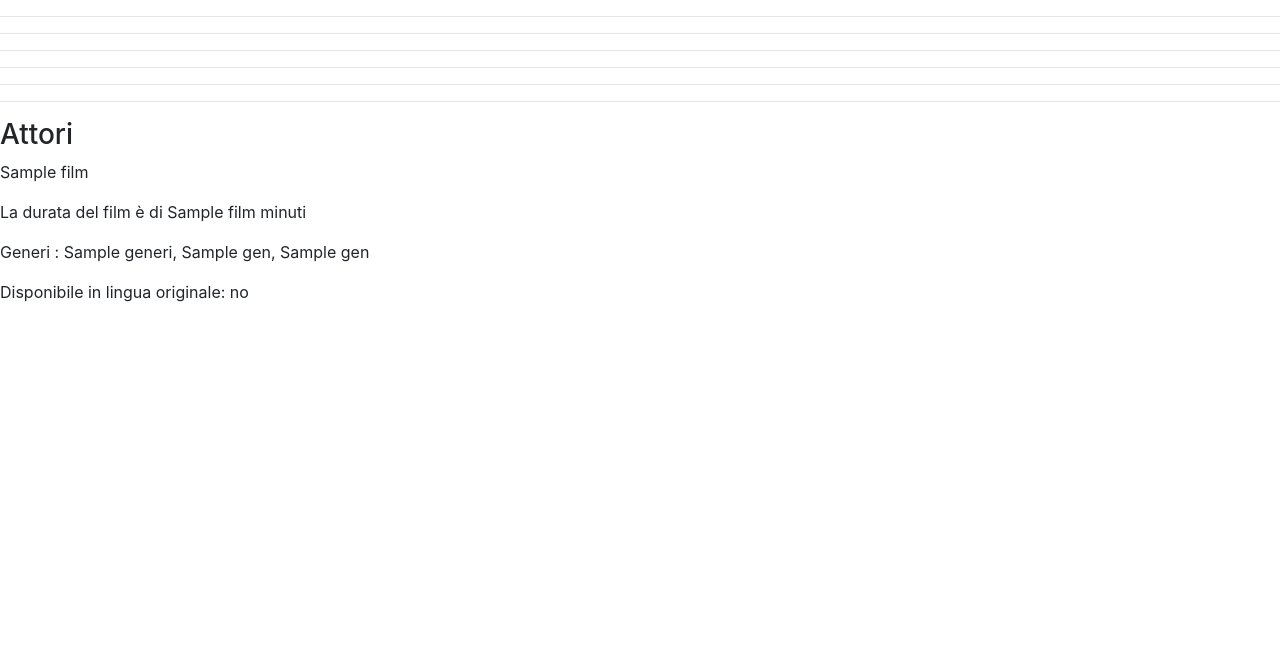
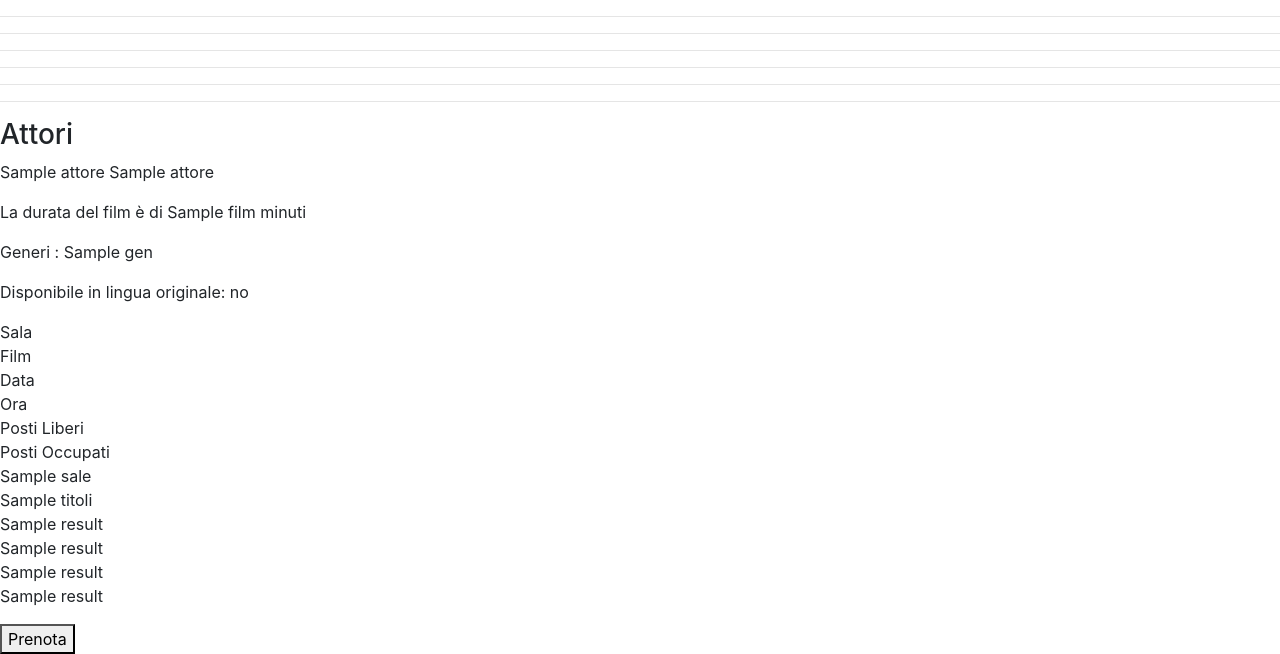
Before and after one commit to FusaroMattia/CinemaRossini, a Python web app: template templates/film.html in a window 1280 px wide. Shown: the part 400-1054 px from the top of the page. Before the commit the page ends 702 px from the top, so only its background shows below. Run offline with Jinja, Linux system fonts and the light colour scheme; the template is opened without the code that fills it: most values are stand-ins (such as "Sample title", 1, 10 or a date in 2020); some libraries are stand-ins or nearby versions.

Commit message:
finito film

```diff
--- a/templates/film.html
+++ b/templates/film.html
@@ -16,8 +16,7 @@
 
 {% block content %}
 
-
-<img src="{{url_for('static', filename='{{film[1]}}.jpg')}}" alt="Mia Immagine" style= "width:400px;height:400px;">
+<img src="{{url_for('static', filename='{{str(film[1])}}.jpg')}}" alt="Mia Immagine" style= "width:400px;height:400px;">
 
 
           <h2>{{film[1]}}</h2>
@@ -27,16 +26,20 @@
 
 
 <hr><hr><hr><hr><hr><hr>
+
           <h3>Attori</h3>
 
-          <p>{{film[2]}}</p>
+          <p>{{attore[0]}} {{attore[1]}}</p>
 
 
           <p>La durata del film è di {{film[3]}} minuti</p>
 
 
 
-          <p>Generi : {{generi}}, {{generi[2]}}, {{generi[3]}}</p>
+          <p>Generi :
+              {% for n in generi%}
+                {{n}}</p>
+              {% endfor %}
 
 
 
@@ -47,8 +50,49 @@
     <p>Disponibile in lingua originale: si</p>
 {% else %}
     <p>Disponibile in lingua originale: no</p>
+{%endif%}
 
-{%endif%}
+
+<div class="contenitore">
+       <div class="table">
+          <div class="table-header">
+                  <div class="header__item">Sala </div>
+                  <div class="header__item">Film </div>
+                  <div class="header__item">Data </div>
+                  <div class="header__item">Ora </div>
+                  <div class="header__item">Posti Liberi </div>
+                  <div class="header__item">Posti Occupati </div>
+          </div>
+  <div class="table-content">
+  {% for n in results %}
+        <div class="table-row">
+            <div class="table-data">{{sale[loop.index-1] }}</div>
+
+
+  {% if current_user.is_authenticated :%}
+          <div class="table-data">
+          <form action="/film" method="post" id="form">
+          <input type="hidden" name="film" value="{{n[2]}}">
+          <a href="javascript:{}" onclick="document.getElementById('form').submit(); return false;">{{titoli[loop.index-1] }}</a>
+          </form>
+          </div>
+  {% else: %}
+          <div class="table-data">{{titoli[loop.index-1] }}</div>
+  {% endif%}
+
+
+            <div class="table-data">{{n[3] }}</div>
+            <div class="table-data">{{n[4] }}</div>
+            <div class="table-data">{{n[5] }}</div>
+            <div class="table-data">{{n[6] }}</div>
+    </div>
+  {% endfor  %}
+  </div>
+  </div>
+  </div>
+
+
+<button type="button" onclick="alert('Hello world!')">Prenota</button>
 
 
 
```
Also changed, not shown: db.py (+5 -5 lines), main.py (+33 -8 lines), 1 other file.
